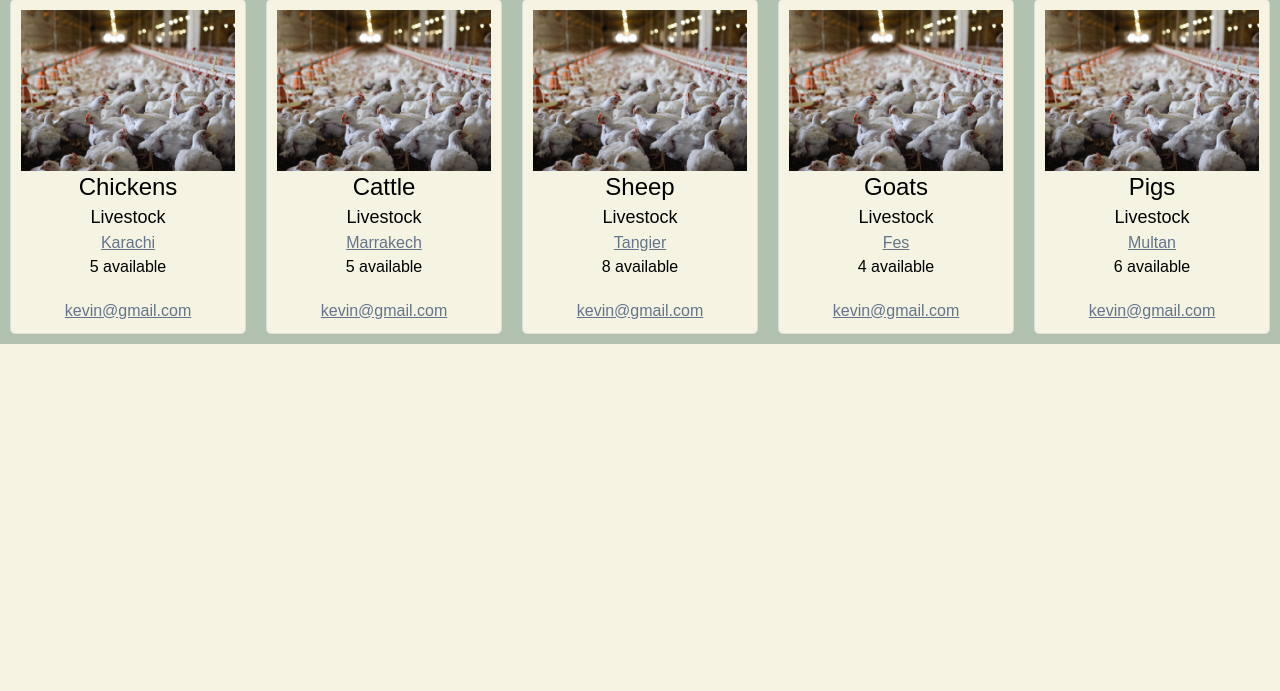
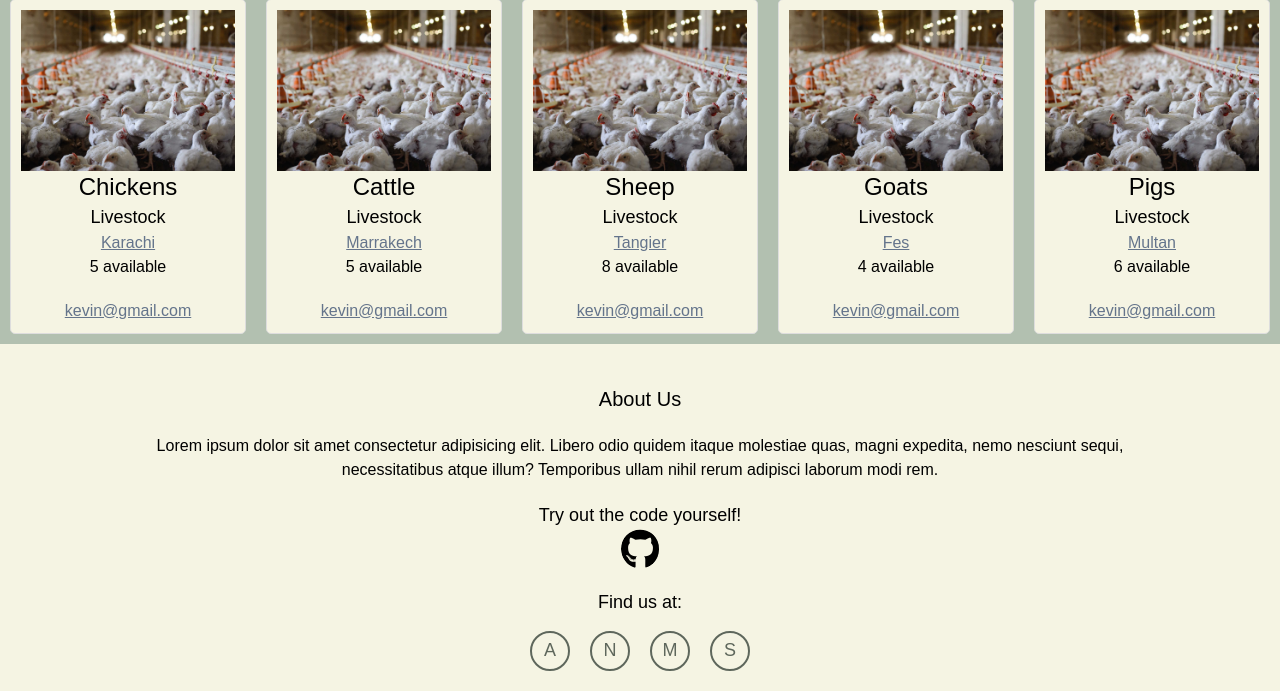
Before and after one commit to soniavaidya05/harvestaid, a Flask app: page /listings_dir in a window 1280 px wide. Shown: the part 2852-3543 px from the top of the page. Before the commit the page ends 3196 px from the top, so only its background shows below. Run offline with Flask 3, Linux system fonts and the light colour scheme; the visitor is signed in with stand-in values (Sample User, id 1); some libraries are stand-ins or nearby versions.

Commit message:
fixed signup-login-listing

```diff
--- a/BACK_END/templates/listings_template.html
+++ b/BACK_END/templates/listings_template.html
@@ -41,6 +41,78 @@
           max-width: 100%;
           height: auto;
       }
+
+      .footer {
+        display: grid;
+        grid-template-columns: 1;
+        justify-items: center;
+        height: auto;
+        background-color: rgb(245, 244, 227);
+        padding: 20px;
+      }
+
+      .github {
+        height: 40px;
+        cursor: pointer;
+        border-radius: 50%;
+        transition: all 0.3s ease-in-out;
+      }
+
+      .github:hover {
+        box-shadow: 3px 2px 45px 0px rgb(0 0 0 / 12%);
+        fill: rgb(94, 103, 92);
+
+      }
+
+      .altText {
+        visibility: hidden;
+        background-color: red;
+        position: absolute;
+      }
+
+      .github:hover .altText{
+        visibility: visible;
+      }
+      .about {
+        margin: 20px 0px;
+        font-size: 20px;
+      }
+
+      .about-text {
+        text-align: center;
+        padding: 0px 100px;
+      }
+
+      .tryOut {
+        margin-top: 20px;
+        font-size: 18px;
+      }
+
+      .memberLink {
+        cursor: pointer;
+        margin: 0px 10px;
+        border: 2px solid;
+        padding: 6px;
+        height: 40px;
+        width: 40px;
+        font-size: 18px;
+        border-radius: 50%;
+        display: flex;
+        align-items: center;
+        justify-content: center;
+        color: rgb(94, 103, 92);
+        transition: all 0.3s;
+      }
+
+      .memberLink:hover {
+        transform: translateY(-0.125rem);
+        box-shadow: 0 0 10px 5px rgba(94, 103, 92, 0.5);
+      }
+
+      .contact-container {
+        margin-top: 15px;
+        display: flex;
+      }
     </style>
 </head>
 <body>
@@ -73,6 +145,23 @@
     </select>
 
     <div class="grid-container" id="listing-grid"></div>
+    <div class="footer">
+        <div class="about">About Us</div>
+        <div class="about-text">Lorem ipsum dolor sit amet consectetur adipisicing elit. Libero odio quidem itaque molestiae quas, magni expedita, nemo nesciunt sequi, necessitatibus atque illum? Temporibus ullam nihil rerum adipisci laborum modi rem.</div>
+        <div class="tryOut">Try out the code yourself!</div>
+        <a href="https://github.com/mairara/harvestaid" class="outerGithub">
+            <svg xmlns="http://www.w3.org/2000/svg" viewBox="0 0 496 512" class="github">
+                <path d="M165.9 397.4c0 2-2.3 3.6-5.2 3.6-3.3 .3-5.6-1.3-5.6-3.6 0-2 2.3-3.6 5.2-3.6 3-.3 5.6 1.3 5.6 3.6zm-31.1-4.5c-.7 2 1.3 4.3 4.3 4.9 2.6 1 5.6 0 6.2-2s-1.3-4.3-4.3-5.2c-2.6-.7-5.5 .3-6.2 2.3zm44.2-1.7c-2.9 .7-4.9 2.6-4.6 4.9 .3 2 2.9 3.3 5.9 2.6 2.9-.7 4.9-2.6 4.6-4.6-.3-1.9-3-3.2-5.9-2.9zM244.8 8C106.1 8 0 113.3 0 252c0 110.9 69.8 205.8 169.5 239.2 12.8 2.3 17.3-5.6 17.3-12.1 0-6.2-.3-40.4-.3-61.4 0 0-70 15-84.7-29.8 0 0-11.4-29.1-27.8-36.6 0 0-22.9-15.7 1.6-15.4 0 0 24.9 2 38.6 25.8 21.9 38.6 58.6 27.5 72.9 20.9 2.3-16 8.8-27.1 16-33.7-55.9-6.2-112.3-14.3-112.3-110.5 0-27.5 7.6-41.3 23.6-58.9-2.6-6.5-11.1-33.3 2.6-67.9 20.9-6.5 69 27 69 27 20-5.6 41.5-8.5 62.8-8.5s42.8 2.9 62.8 8.5c0 0 48.1-33.6 69-27 13.7 34.7 5.2 61.4 2.6 67.9 16 17.7 25.8 31.5 25.8 58.9 0 96.5-58.9 104.2-114.8 110.5 9.2 7.9 17 22.9 17 46.4 0 33.7-.3 75.4-.3 83.6 0 6.5 4.6 14.4 17.3 12.1C428.2 457.8 496 362.9 496 252 496 113.3 383.5 8 244.8 8zM97.2 352.9c-1.3 1-1 3.3 .7 5.2 1.6 1.6 3.9 2.3 5.2 1 1.3-1 1-3.3-.7-5.2-1.6-1.6-3.9-2.3-5.2-1zm-10.8-8.1c-.7 1.3 .3 2.9 2.3 3.9 1.6 1 3.6 .7 4.3-.7 .7-1.3-.3-2.9-2.3-3.9-2-.6-3.6-.3-4.3 .7zm32.4 35.6c-1.6 1.3-1 4.3 1.3 6.2 2.3 2.3 5.2 2.6 6.5 1 1.3-1.3 .7-4.3-1.3-6.2-2.2-2.3-5.2-2.6-6.5-1zm-11.4-14.7c-1.6 1-1.6 3.6 0 5.9 1.6 2.3 4.3 3.3 5.6 2.3 1.6-1.3 1.6-3.9 0-6.2-1.4-2.3-4-3.3-5.6-2z"/>
+            </svg>
+        </a>
+        <div style="margin-top: 20px; font-size: 18px;">Find us at:</div>
+        <div class="contact-container">
+            <a href="https://www.linkedin.com/in/mohammadamin-sedaghat" class="memberLink">A</a>
+            <a href="https://www.linkedin.com/in/nathan-romero/" class="memberLink">N</a>
+            <a href="https://www.linkedin.com/in/maira-masroor-61454a324/" class="memberLink">M</a>
+            <a href="https://www.linkedin.com/in/sonia-vaidya-635331205/" class="memberLink">S</a>
+        </div>
+    </div>
 
     <script>
         // Function to fetch listings based on selected category and render them
```
Also changed, not shown: BACK_END/static/signUp-Login.css (+18 -3 lines), BACK_END/templates/login.html (+4 -3 lines), BACK_END/templates/slide_navbar_style.css (deleted, +0 -81 lines).
